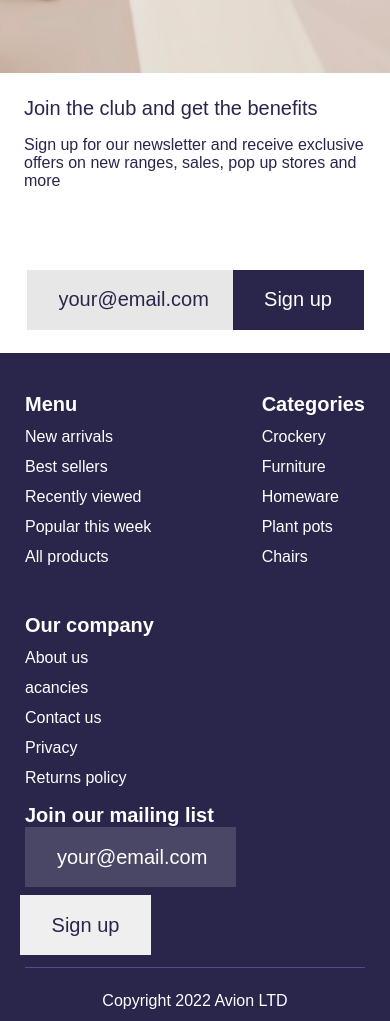
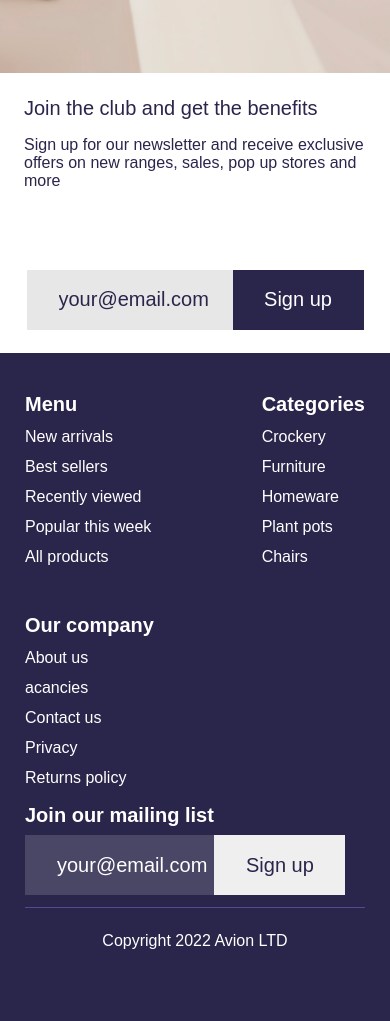
Before and after one commit to Welcome-Stasic/Avion, a plain HTML site: page product/chair.html in a window 390 px wide. Shown: the part 1435-2456 px from the top of the page. Drawn offline with Linux system fonts and the light colour scheme.

Commit message:
Небольшое изменение

```diff
--- a/css/media-chair.css
+++ b/css/media-chair.css
@@ -260,7 +260,7 @@ order: -1;
         font-size: 16px;
     }
     .form1 input[type="text"] {
-        width: 211px;
+        width: 190px;
     }
     .icon-menu_footer {
        display: none;
```
